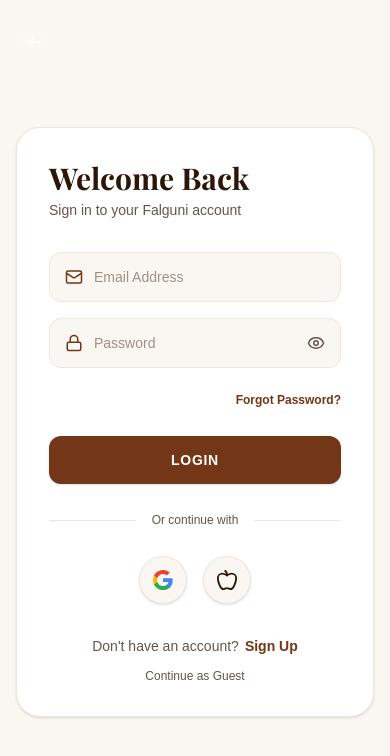
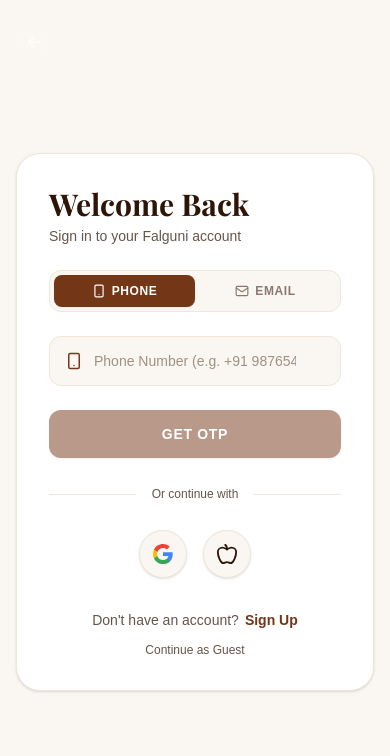
Before and after one commit to DhruvilShah19/Falguni-Latest, a Next.js app in the folder falguni_web/: page /login in a window 390 px wide. Shown: the top 756 px of the page. Built offline with nearby package versions, Linux system fonts and the light colour scheme; no server answers; the database is empty; a web font is replaced by a local one.

Commit message:
feat(auth): implement phone otp passwordless login

```diff
--- a/falguni_web/app/(auth)/login/page.tsx
+++ b/falguni_web/app/(auth)/login/page.tsx
@@ -1,28 +1,68 @@
 'use client';
-import { useState } from 'react';
+import { useState, useEffect } from 'react';
 import Link from 'next/link';
 import { useRouter } from 'next/navigation';
-import { signInWithEmailAndPassword, GoogleAuthProvider, OAuthProvider, signInWithPopup, User } from 'firebase/auth';
+import {
+  signInWithEmailAndPassword,
+  GoogleAuthProvider,
+  OAuthProvider,
+  signInWithPopup,
+  User,
+  RecaptchaVerifier,
+  signInWithPhoneNumber,
+  ConfirmationResult
+} from 'firebase/auth';
 import { doc, getDoc, setDoc, serverTimestamp } from 'firebase/firestore';
 import { auth, db } from '@/lib/firebase';
-import { Mail, Lock, Eye, EyeOff, Apple } from 'lucide-react';
+import { Mail, Lock, Eye, EyeOff, Apple, Smartphone, KeyRound } from 'lucide-react';
 import BackButton from '@/components/ui/BackButton';
+
+declare global {
+  interface Window {
+    recaptchaVerifier: any;
+    confirmationResult: any;
+  }
+}
+
 export default function LoginPage() {
   const router = useRouter();
+
+  // Auth methods
+  const [loginMethod, setLoginMethod] = useState<'email' | 'phone'>('phone');
+
+  // Email states
   const [email, setEmail]       = useState('');
   const [password, setPassword] = useState('');
   const [showPass, setShowPass] = useState(false);
+
+  // Phone states
+  const [phone, setPhone] = useState('');
+  const [otp, setOtp] = useState('');
+  const [otpSent, setOtpSent] = useState(false);
+
+  // General states
   const [loading, setLoading]   = useState(false);
   const [error, setError]       = useState('');
 
-  const ensureUserDoc = async (user: User) => {
+  // Setup reCAPTCHA
+  useEffect(() => {
+    if (loginMethod === 'phone') {
+      if (!window.recaptchaVerifier) {
+        window.recaptchaVerifier = new RecaptchaVerifier(auth, 'recaptcha-container', {
+          size: 'invisible'
+        });
+      }
+    }
+  }, [loginMethod]);
+
+  const ensureUserDoc = async (user: User, method: string) => {
     const userRef = doc(db, 'users', user.uid);
     const snap = await getDoc(userRef);
     if (!snap.exists()) {
       await setDoc(userRef, {
-        fullname: user.displayName || 'Guest User',
+        fullname: user.displayName || (method === 'phone' ? 'Guest User' : 'Guest User'),
         email: user.email || '',
-        phone: user.phoneNumber || '',
+        phone: user.phoneNumber || (method === 'phone' ? phone : ''),
         wallet: 0,
         tokenID: '',
         loyaltyPoints: 0,
@@ -31,7 +71,7 @@
     }
   };
 
-  const handleLogin = async (e: React.FormEvent) => {
+  const handleEmailLogin = async (e: React.FormEvent) => {
     e.preventDefault();
     setLoading(true); setError('');
     try {
@@ -43,13 +83,62 @@
     } finally { setLoading(false); }
   };
 
+  const handleSendOTP = async (e: React.FormEvent) => {
+    e.preventDefault();
+    if (!phone || phone.length < 10) {
+      setError('Please enter a valid phone number with country code (e.g., +91).');
+      return;
+    }
+
+    // Ensure country code is present (assuming India by default for Falguni)
+    let formattedPhone = phone;
+    if (!formattedPhone.startsWith('+')) {
+      formattedPhone = '+91' + formattedPhone;
+    }
+
+    setLoading(true); setError('');
+    try {
+      const appVerifier = window.recaptchaVerifier;
+      const confirmationResult = await signInWithPhoneNumber(auth, formattedPhone, appVerifier);
+      window.confirmationResult = confirmationResult;
+      setOtpSent(true);
+    } catch (err: any) {
+      console.error('OTP Send Error:', err);
+      setError(friendlyError(err));
+      // Reset recaptcha if failed
+      if (window.recaptchaVerifier) {
+        window.recaptchaVerifier.render().then((widgetId: any) => {
+          grecaptcha.reset(widgetId);
+        });
+      }
+    } finally { setLoading(false); }
+  };
+
+  const handleVerifyOTP = async (e: React.FormEvent) => {
+    e.preventDefault();
+    if (!otp || otp.length < 4) {
+      setError('Please enter a valid OTP.');
+      return;
+    }
+
+    setLoading(true); setError('');
+    try {
+      const result = await window.confirmationResult.confirm(otp);
+      await ensureUserDoc(result.user, 'phone');
+      router.push('/');
+    } catch (err: any) {
+      console.error('OTP Verify Error:', err);
+      setError(friendlyError(err));
+    } finally { setLoading(false); }
+  };
+
   const handleGoogle = async () => {
     setLoading(true); setError('');
     try {
       const provider = new GoogleAuthProvider();
       provider.setCustomParameters({ prompt: 'select_account' });
       const cred = await signInWithPopup(auth, provider);
-      await ensureUserDoc(cred.user);
+      await ensureUserDoc(cred.user, 'google');
       router.push('/');
     } catch (err: any) {
       console.error('Google Sign-In Error:', err);
@@ -64,7 +153,7 @@
       provider.addScope('email');
       provider.addScope('name');
       const cred = await signInWithPopup(auth, provider);
-      await ensureUserDoc(cred.user);
+      await ensureUserDoc(cred.user, 'apple');
       router.push('/');
     } catch (err: any) {
       console.error('Apple Sign-In Error:', err);
@@ -81,9 +170,39 @@
 
         {/* Heading */}
         <h1 className="text-3xl font-serif font-bold text-[#2D1508] mb-1">Welcome Back</h1>
-        <p className="text-sm text-[var(--color-fg-muted)] mb-8">
+        <p className="text-sm text-[var(--color-fg-muted)] mb-6">
           Sign in to your Falguni account
         </p>
+
+        {/* Auth Toggle */}
+        {!otpSent && (
+          <div className="flex bg-[#FAF7F2] p-1 rounded-xl border border-[#EFE6DC] mb-6 w-full">
+            <button
+              type="button"
+              onClick={() => { setLoginMethod('phone'); setError(''); }}
+              className={`flex-1 py-2 px-3 rounded-lg text-xs font-bold uppercase tracking-wider transition-all flex items-center justify-center gap-1.5 ${
+                loginMethod === 'phone'
+                  ? 'bg-[#733617] text-white shadow-xs'
+                  : 'text-[#8A796F] hover:text-[#2D1508]'
+              }`}
+            >
+              <Smartphone size={14} />
+              <span>Phone</span>
+            </button>
+            <button
+              type="button"
+              onClick={() => { setLoginMethod('email'); setError(''); }}
+              className={`flex-1 py-2 px-3 rounded-lg text-xs font-bold uppercase tracking-wider transition-all flex items-center justify-center gap-1.5 ${
+                loginMethod === 'email'
+                  ? 'bg-[#733617] text-white shadow-xs'
+                  : 'text-[#8A796F] hover:text-[#2D1508]'
+              }`}
+            >
+              <Mail size={14} />
+              <span>Email</span>
+            </button>
+          </div>
+        )}
 
         {/* Error */}
         {error && (
@@ -92,7 +211,52 @@
           </div>
         )}
 
-        <form onSubmit={handleLogin} className="flex flex-col gap-4">
+        {/* Invisible reCAPTCHA container for Phone Auth */}
+        <div id="recaptcha-container"></div>
+
+        {/* Forms */}
+        {loginMethod === 'phone' ? (
+          !otpSent ? (
+            <form onSubmit={handleSendOTP} className="flex flex-col gap-4">
+              <AppField
+                type="tel"
+                placeholder="Phone Number (e.g. +91 9876543210)"
+                value={phone}
+                onChange={setPhone}
+                icon={<Smartphone size={18} className="text-[#733617]" />}
+              />
+              <button
+                type="submit"
+                disabled={loading || phone.length < 5}
+                className="w-full h-[48px] rounded-xl font-bold text-sm tracking-wider uppercase transition bg-[#733617] text-white hover:bg-[#5C2B12] active:scale-95 disabled:opacity-50 shadow-sm mt-2"
+              >
+                {loading ? 'Sending OTP...' : 'GET OTP'}
+              </button>
+            </form>
+          ) : (
+            <form onSubmit={handleVerifyOTP} className="flex flex-col gap-4 animate-fade-in">
+              <div className="text-center mb-2">
+                <p className="text-xs text-[#8A796F]">OTP sent to <span className="font-bold text-[#2D1508]">{phone}</span></p>
+                <button type="button" onClick={() => setOtpSent(false)} className="text-xs text-[#733617] hover:underline mt-1 font-semibold">Change Number</button>
+              </div>
+              <AppField
+                type="text"
+                placeholder="Enter 6-digit OTP"
+                value={otp}
+                onChange={setOtp}
+                icon={<KeyRound size={18} className="text-[#733617]" />}
+              />
+              <button
+                type="submit"
+                disabled={loading || otp.length < 4}
+                className="w-full h-[48px] rounded-xl font-bold text-sm tracking-wider uppercase transition bg-[#733617] text-white hover:bg-[#5C2B12] active:scale-95 disabled:opacity-50 shadow-sm mt-2"
+              >
+                {loading ? 'Verifying...' : 'VERIFY & LOGIN'}
+              </button>
+            </form>
+          )
+        ) : (
+          <form onSubmit={handleEmailLogin} className="flex flex-col gap-4">
             {/* Email */}
             <AppField
               type="email"
@@ -135,8 +299,11 @@
               {loading ? 'Signing in...' : 'LOGIN'}
             </button>
           </form>
+        )}
 
         {/* Divider */}
+        {!otpSent && (
+          <>
             <div className="flex items-center gap-4 my-7">
               <div className="flex-1 h-px bg-[var(--color-border)]" />
               <span className="text-xs text-[var(--color-fg-muted)] font-medium">Or continue with</span>
@@ -163,8 +330,11 @@
                 <Apple size={22} className="text-[#2D1508]" />
               </button>
             </div>
+          </>
+        )}
 
         {/* Sign up */}
+        {!otpSent && (
           <div className="flex items-center justify-center gap-1.5 mt-8">
             <span className="text-sm text-[var(--color-fg-muted)]">
               Don&apos;t have an account?
@@ -174,14 +344,17 @@
               Sign Up
             </Link>
           </div>
+        )}
 
         {/* Guest */}
+        {!otpSent && (
           <div className="flex justify-center mt-3">
             <Link href="/"
               className="text-xs text-[var(--color-fg-muted)] hover:text-[#2D1508] transition">
               Continue as Guest
             </Link>
           </div>
+        )}
 
       </div>
     </div>
@@ -245,6 +418,9 @@
     'auth/popup-closed-by-user': 'Sign-in was cancelled before completing.',
     'auth/cancelled-popup-request': 'Sign-in was cancelled.',
     'auth/account-exists-with-different-credential': 'An account already exists with the same email using a different sign-in method.',
+    'auth/invalid-phone-number': 'Invalid phone number. Ensure you included the country code (e.g. +91).',
+    'auth/invalid-verification-code': 'Invalid OTP entered. Please try again.',
+    'auth/code-expired': 'The OTP has expired. Please request a new one.',
   };
 
   if (map[code]) return map[code];
```
Also changed, not shown: 2 other files (tests, documents, lock files or other folders). Lines whose indentation alone changed are shown as unchanged.
